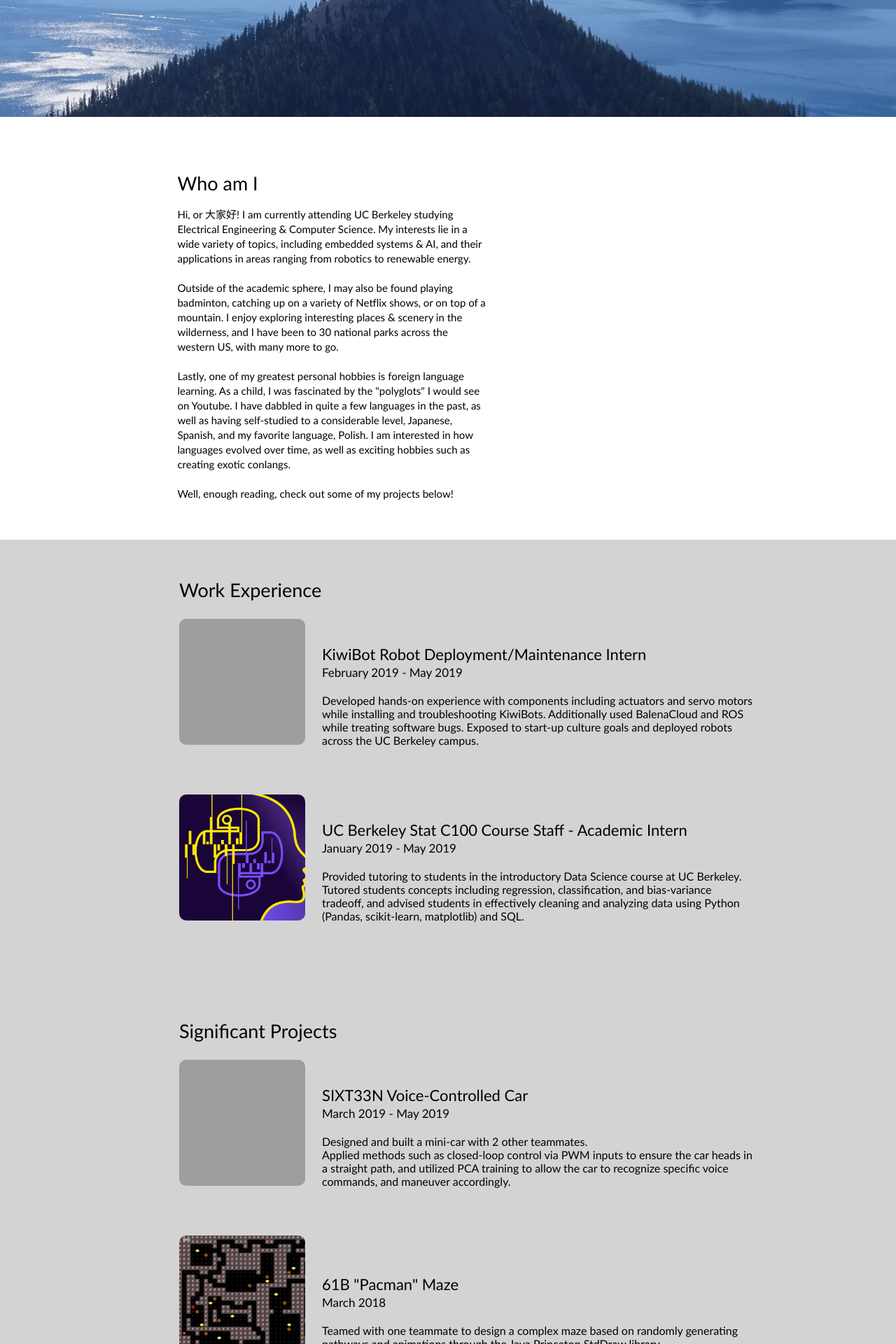
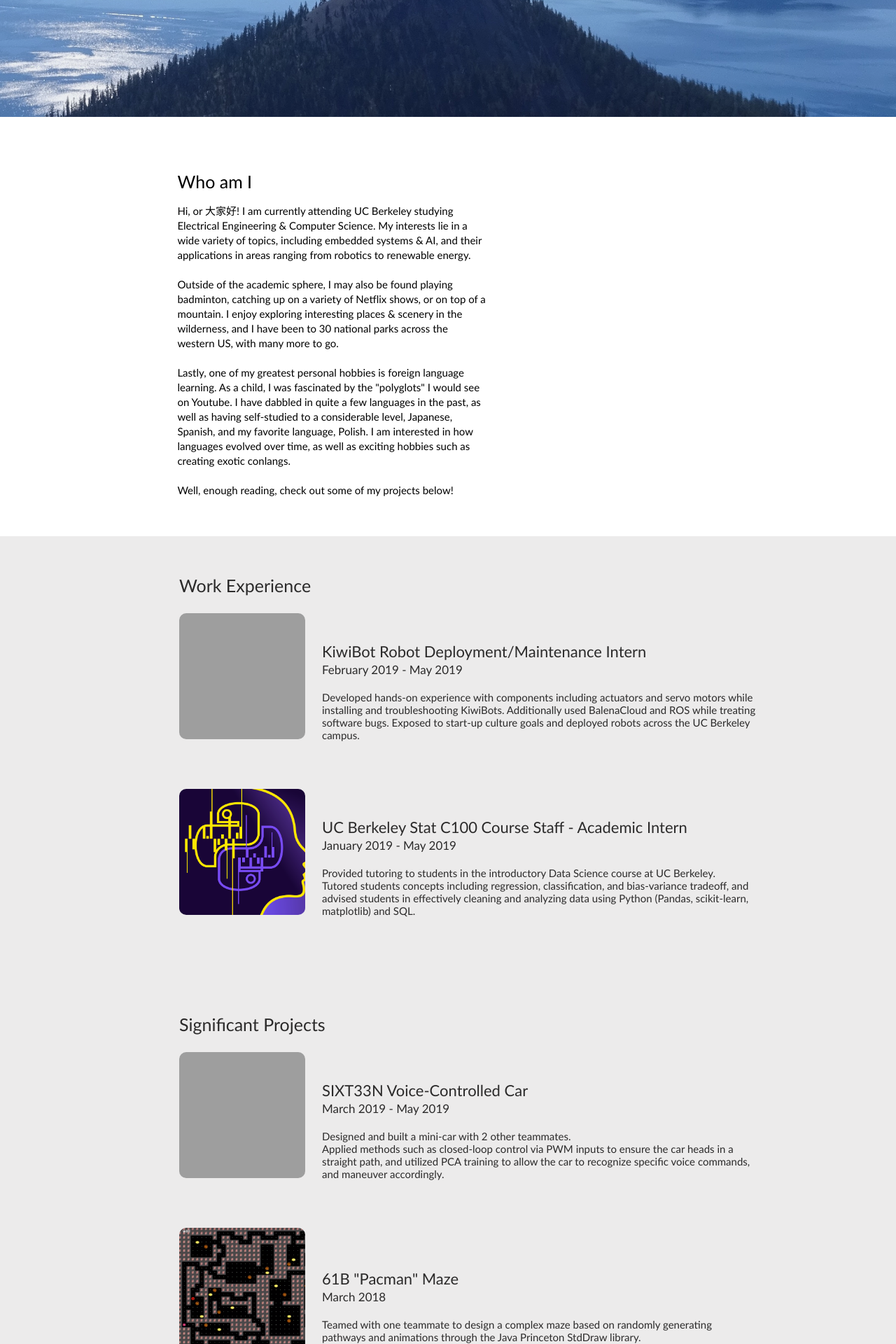
Before and after one commit to Calculasians/calculasians.github.io, a Jekyll site: the page built from index.html, in a window 1280 px wide. Shown: the part 733-2653 px from the top of the page at 70% size. Built offline with Jekyll 4.4.1, drawn with Linux system fonts in a browser that asks for light colours; grey boxes are pictures that could not be loaded.

Commit message:
Update main.css

```diff
--- a/css/main.css
+++ b/css/main.css
@@ -71,7 +71,7 @@ a {
 }
 
 .mini-link {
-    color: white;
+    color: #27969a;
     transition: 0.3s ease-in-out;
 }
 
@@ -269,7 +269,7 @@ ul.posts li {
 
 #about-header {
     color: black;
-    font-size: 27px;
+    font-size: 25px;
 }
 
 #about-pic {
@@ -326,7 +326,8 @@ ul.posts li {
 
 #experience, #hobbies, #projects {
     position: relative;
-    background-color: lightgray;
+    color: #2b2a2a;
+    background-color: #ecebeb;
     padding-top: 30px;
     padding-bottom: 40px;
 }
@@ -368,7 +369,7 @@ ul.posts li {
 
 
 #proj-desc {
-    font-size: 16px;
+    font-size: 15px;
     font-family: 'Raleway', "Trebuchet MS", Helvetica, sans-serif;
     margin-right: 20px;
     margin-bottom: 3px;
@@ -376,7 +377,7 @@ ul.posts li {
 
 #proj-type {
     font-family: 'Raleway', "Trebuchet MS", Helvetica, sans-serif;
-    font-size: 27px;
+    font-size: 25px;
     padding-left: 20vw;
     padding-top: 25px;
 }
```
